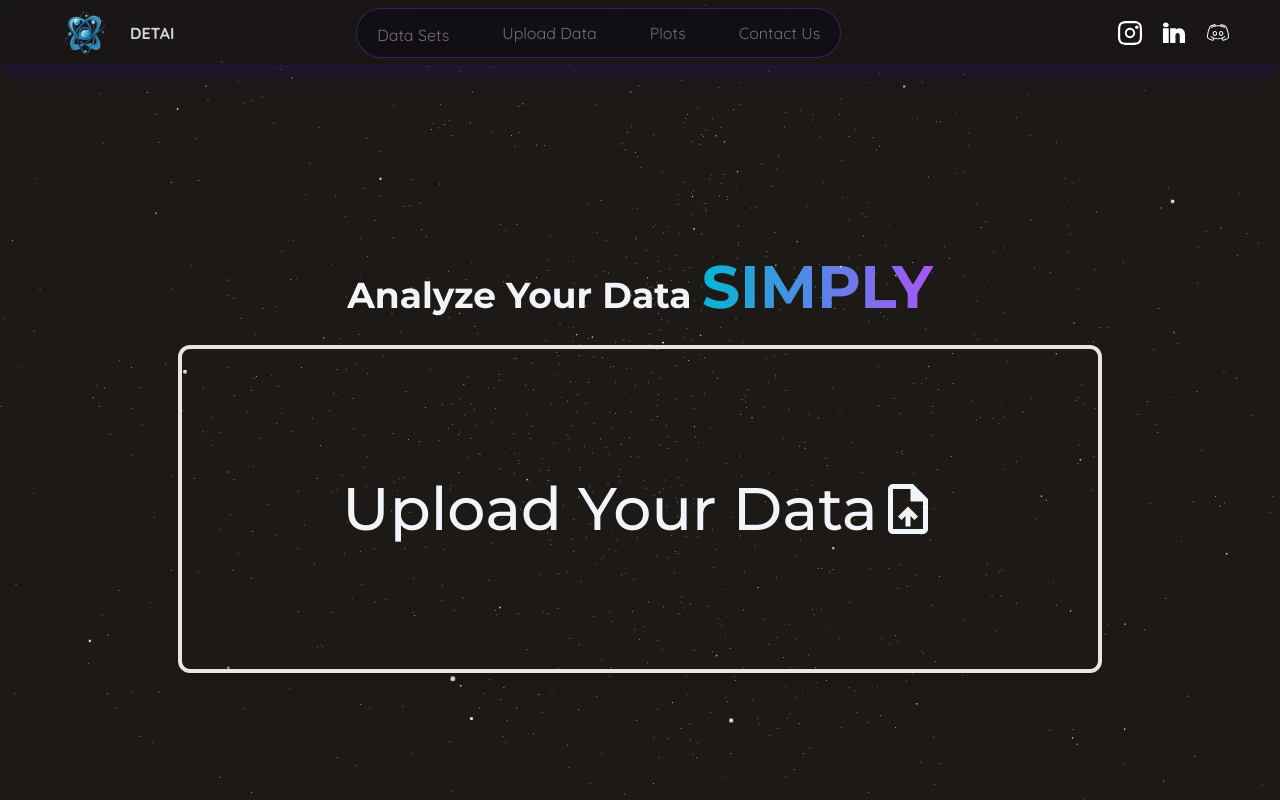
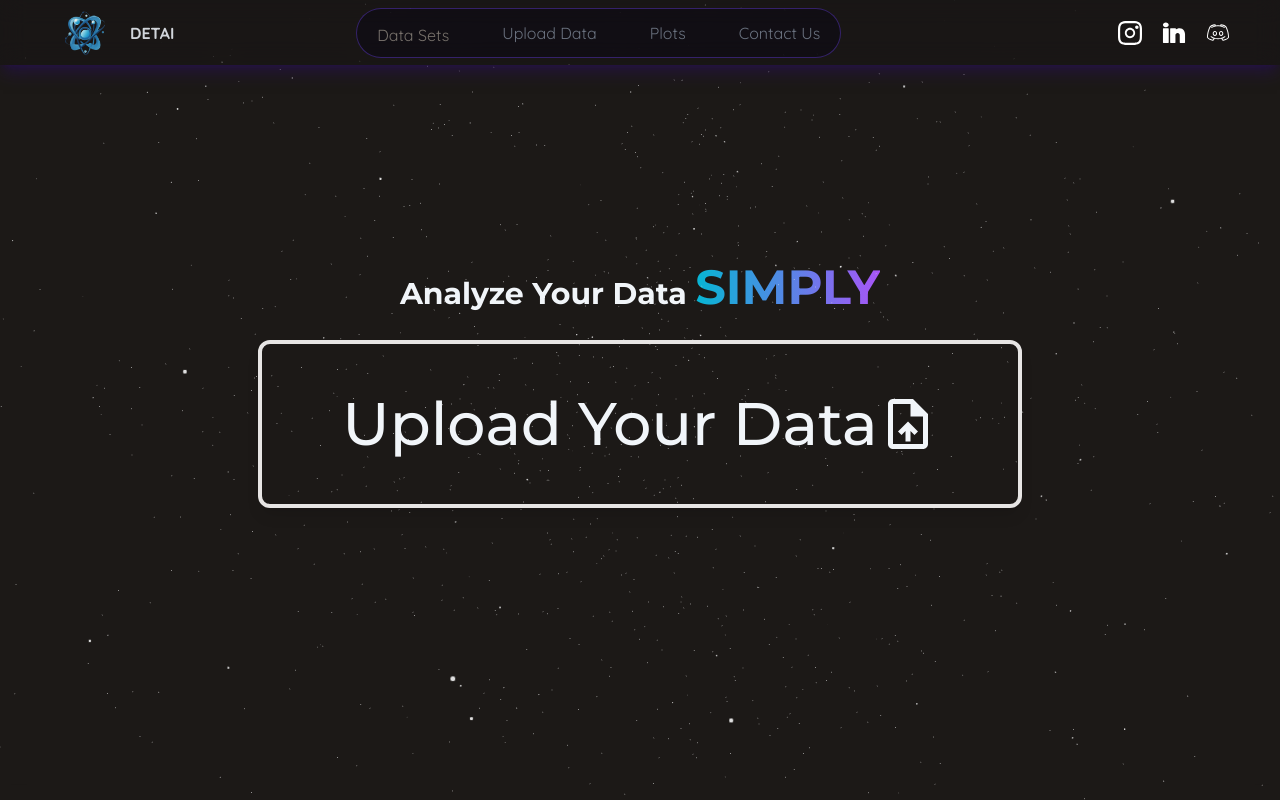
Before and after one commit to ShinyPantss/no_code_analysis, a Next.js app: page /uploadData in a window 1280 px wide. Shown: the top 800 px of the page. Built offline with nearby package versions, Linux system fonts and the light colour scheme; a web font is replaced by a local one.

Commit message:
fix deployment

```diff
--- a/app/(home)/contact/page.tsx
+++ b/app/(home)/contact/page.tsx
@@ -0,0 +1,7 @@
+import React from "react";
+
+function ContantPage() {
+  return <div>ContantPage</div>;
+}
+
+export default ContantPage;
--- a/app/(home)/uploadData/page.tsx
+++ b/app/(home)/uploadData/page.tsx
@@ -3,15 +3,17 @@ import React from "react";
 import { MdOutlineUploadFile } from "react-icons/md";
 
 const UploadData = () => {
+
+
   return (
-    <div className="h-full w-full  flex flex-col justify-center items-center bg-transparent gap-7 z-[-30]">
-      <p className="text-4xl text-slate-100 font-bold">
+    <div className="h-full w-full  flex flex-col justify-center items-center bg-transparent gap-7 z-[-30] mt-[-80px]">
+      <p className="text-3xl text-slate-100 font-bold">
         Analyze Your Data{" "}
-        <span className="text-6xl text-transparent bg-clip-text bg-gradient-to-l from-purple-500 to-cyan-500">
+        <span className="text-5xl text-transparent bg-clip-text bg-gradient-to-l from-purple-500 to-cyan-500">
           SIMPLY
         </span>
       </p>
-      <Button className="bg-transparent border-4 shadow-lg border-stone-200 hover:bg-cyan-500 hover:text-white rounded-xl hover:border-stone-200 transition-all  duration-150 text-6xl text-slate-100 p-40 z-10">
+      <Button className="bg-transparent border-4 shadow-lg border-stone-200 hover:bg-cyan-500 hover:text-white rounded-xl hover:border-stone-200 transition-all  duration-150 text-6xl text-slate-100 p-20 z-10">
         Upload Your Data
         <MdOutlineUploadFile />
       </Button>
--- a/package.json
+++ b/package.json
@@ -9,7 +9,6 @@
     "lint": "next lint"
   },
   "dependencies": {
-
     "@heroicons/react": "^2.1.3",
     "@hookform/error-message": "^2.0.1",
     "@hookform/resolvers": "^3.3.4",
@@ -25,17 +24,17 @@
     "expo-constants": "^15.4.5",
     "lucide-react": "^0.358.0",
     "next": "14.1.3",
+    "openai": "^4.35.0",
     "react": "^18",
     "react-dom": "^18",
     "react-hook-form": "^7.51.1",
     "react-icons": "^5.0.1",
+    "react-redux": "^9.1.0",
     "tailwind-merge": "^2.2.2",
     "tailwindcss-animate": "^1.0.7",
     "util": "^0.12.5",
     "zod": "^3.22.4",
-    "react-redux": "^9.1.0",
     "zustand": "^4.5.2"
-
   },
   "devDependencies": {
     "@react-three/drei": "^9.105.2",
```
Also changed, not shown: app/(home)/contact/layout.tsx (deleted), app/api/dataset/datasetAPI/route.ts (line endings or trailing spaces), 1 other file (tests, documents, lock files or other folders).
